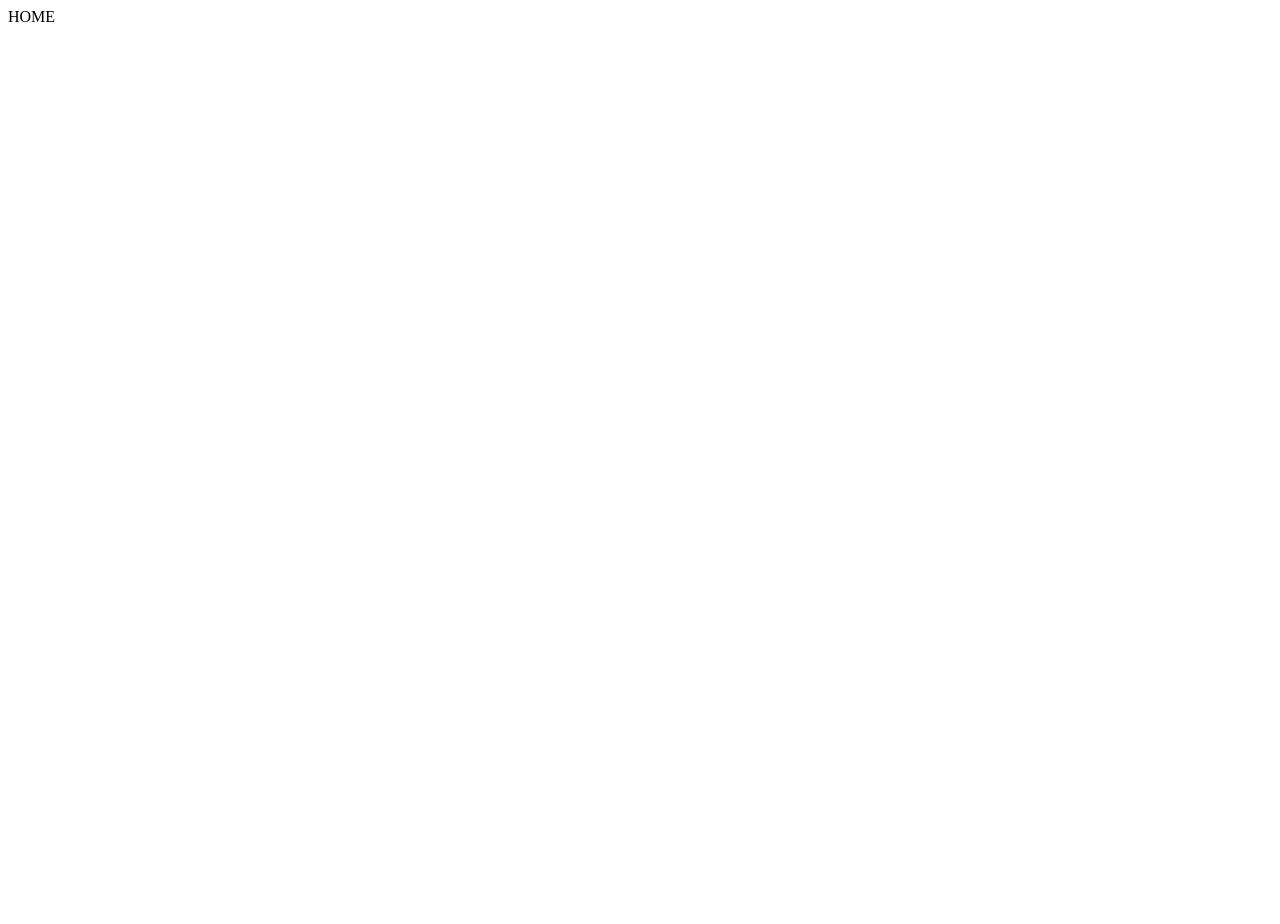
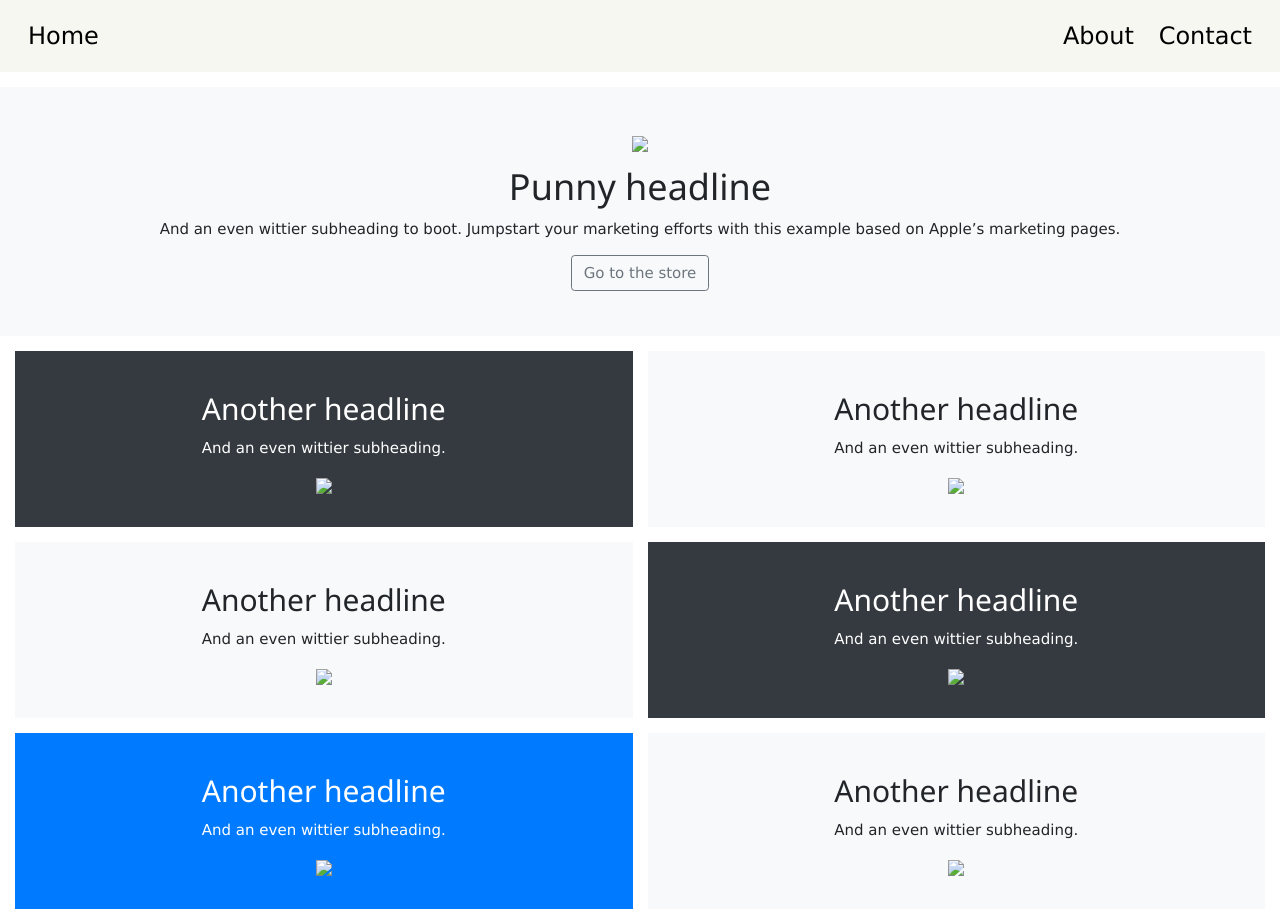
Before and after one commit to massi910/depuratore, a PHP site: page /home.html in a window 1280 px wide. Before the commit the page is almost empty. Before the commit the page ends 22 px from the top, so only its background shows below. Run offline with PHP 8.4, Linux system fonts and the light colour scheme; some libraries are stand-ins or nearby versions.

Commit message:
Strutturata pagina home.html

```diff
--- a/css/login.css
+++ b/css/login.css
@@ -3,7 +3,8 @@ html, body { height: 100%; }
 body {
     display: flex;
     align-items: center;
-    background-color: #f5f5f5;
+    /* background-color: #f5f5f5; */
+    background-color: #007bff;
 }
 
 form {
--- a/home.html
+++ b/home.html
@@ -4,8 +4,79 @@
     <meta charset="UTF-8">
     <meta name="viewport" content="width=device-width, initial-scale=1.0">
     <title>Home</title>
+    <link rel="stylesheet" href="https://stackpath.bootstrapcdn.com/bootstrap/4.4.1/css/bootstrap.min.css" integrity="sha384-Vkoo8x4CGsO3+Hhxv8T/Q5PaXtkKtu6ug5TOeNV6gBiFeWPGFN9MuhOf23Q9Ifjh" crossorigin="anonymous">
+    <link rel='stylesheet' type='text/css' href='/css/general.css'>
+    <link rel='stylesheet' type='text/css' href='/css/w3.css'>
+    <style>
+        .col-sm { padding: 2rem; }
+    </style>
 </head>
 <body>
-    HOME
+    <!--navbar-->
+    <div id="top-bar" class="padding">
+        <div class="">
+            <a href="/home.html" class="top-bar-item"> Home</a>
+            <!-- Float links to the right. (todo)Hide them on small screens -->
+            <div class="cnt-right w3-hide-small">
+                <a href="/about.html" class="top-bar-item">About</a>
+                <a href="/contact.html" class="top-bar-item">Contact</a>
+            </div>
+        </div>
+    </div>
+
+    <!--PRIMA RIGA-->
+    <div class="container-fluid bg-light text-center my-3 py-5" id="head">
+        <img src="https://via.placeholder.com/200">
+        <h1>Punny headline</h1>
+        <p>And an even wittier subheading to boot. Jumpstart your marketing efforts with this example based on Apple’s marketing pages.</p>
+        <a class="btn btn-outline-secondary" href="/budgeting/budgeting.html">Go to the store</a>
+    </div>
+
+
+    <!--SECONDA RIGA-->
+    <div class="container-fluid text-center my-md-3">
+        <div class="row">
+            <div class="col-sm bg-dark text-white ml-md-3 mr-md-2">
+                <h2>Another headline</h2>
+                <p>And an even wittier subheading.</p>
+                <img src="https://via.placeholder.com/150">
+            </div>
+            <div class="col-sm bg-light ml-md-2 mr-md-3">
+                <h2>Another headline</h2>
+                <p>And an even wittier subheading.</p>
+                <img src="https://via.placeholder.com/150">
+            </div>
+        </div>
+    </div>
+    <!--TERZA RIGA-->
+    <div class="container-fluid text-center my-md-3">
+        <div class="row">
+            <div class="col-sm bg-light ml-md-3 mr-md-2">
+                <h2>Another headline</h2>
+                <p>And an even wittier subheading.</p>
+                <img src="https://via.placeholder.com/150">
+            </div>
+            <div class="col-sm bg-dark text-white ml-md-2 mr-md-3">
+                <h2>Another headline</h2>
+                <p>And an even wittier subheading.</p>
+                <img src="https://via.placeholder.com/150">
+            </div>
+        </div>
+    </div>
+    <!--QUARTA RIGA-->
+    <div class="container-fluid text-center my-md-3">
+        <div class="row">
+            <div class="col-sm bg-primary text-white ml-md-3 mr-md-2">
+                <h2>Another headline</h2>
+                <p>And an even wittier subheading.</p>
+                <img src="https://via.placeholder.com/150">
+            </div>
+            <div class="col-sm bg-light ml-md-2 mr-md-3">
+                <h2>Another headline</h2>
+                <p>And an even wittier subheading.</p>
+                <img src="https://via.placeholder.com/150">
+            </div>
+        </div>
+    </div>
 </body>
 </html>
```
Also changed, not shown: login/login.html (+5 -7 lines).
